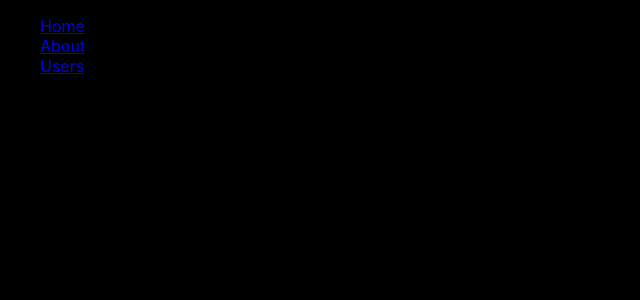
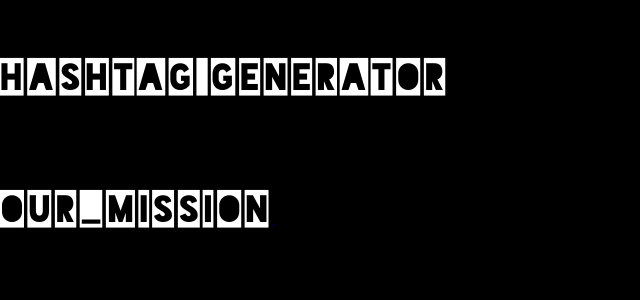
Before and after one commit to vjsingh/clogtheinternet, a React (Create React App) app: page /menu in a window 1280 px wide. Shown: the top 300 px of the page, without its empty margins (0-640 px from the left). Built offline with nearby package versions, Linux system fonts and the light colour scheme.

Commit message:
Add menu

```diff
--- a/src/App.js
+++ b/src/App.js
@@ -1,6 +1,7 @@
 import React from 'react';
 import Home from './Home';
 import Menu from './Menu';
+import GlobalFonts from './Fonts';
 import { BrowserRouter as Router, Switch, Route } from "react-router-dom";
 
 export default function App() {
@@ -13,7 +14,7 @@ export default function App() {
           <Route path="/menu">
             <Menu />
           </Route>
-          <Route path="/about">
+          <Route path="/mission">
             <About />
           </Route>
           <Route path="/users">
@@ -24,6 +25,7 @@ export default function App() {
           </Route>
         </Switch>
       </div>
+			<GlobalFonts />
     </Router>
   );
 }
--- a/src/Home.js
+++ b/src/Home.js
@@ -2,7 +2,6 @@ import MenuIcon from '@material-ui/icons/Menu';
 import React from 'react';
 import { Link } from "react-router-dom";
 import styled from 'styled-components';
-import GlobalFonts from './Fonts';
 
 function Home() {
   const [hashtags, setHashtags] = React.useState([]);
@@ -50,8 +49,6 @@ function Home() {
           </Button>
         </HashtagsContainer>
 			</Main>
-			<Footer></Footer>
-			<GlobalFonts />
 		</Container>
   );
 }
@@ -97,9 +94,6 @@ const Header = styled(BodySection)`
 
 const Main = styled.div`
   flex: 1;
-`;
-
-const Footer = styled.div`
 `;
 
 const HashtagsView = styled.input`
--- a/src/Menu.js
+++ b/src/Menu.js
@@ -5,19 +5,12 @@ import { Link } from "react-router-dom";
 export default function Menu() {
   return (
 		<Container>
-      <nav>
-        <ul>
-          <li>
-            <Link to="/">Home</Link>
-          </li>
-          <li>
-            <Link to="/about">About</Link>
-          </li>
-          <li>
-            <Link to="/users">Users</Link>
-          </li>
-        </ul>
-      </nav>
+      <Link to="/">
+        <MenuText>Hashtag Generator</MenuText>
+      </Link>
+      <Link to="/mission">
+        <MenuText>Our_Mission</MenuText>
+      </Link>
 		</Container>
   );
 }
@@ -29,3 +22,12 @@ const Container = styled.div`
   flex-direction: column;
   background-color: black;
 `;
+
+const MenuText = styled.p`
+  font-family: 'Blackout2AM';
+  font-size: 36px;
+  line-height: 60px;
+  letter-spacing: 4px;
+  color: white;
+  text-transform: uppercase;
+`;
```
